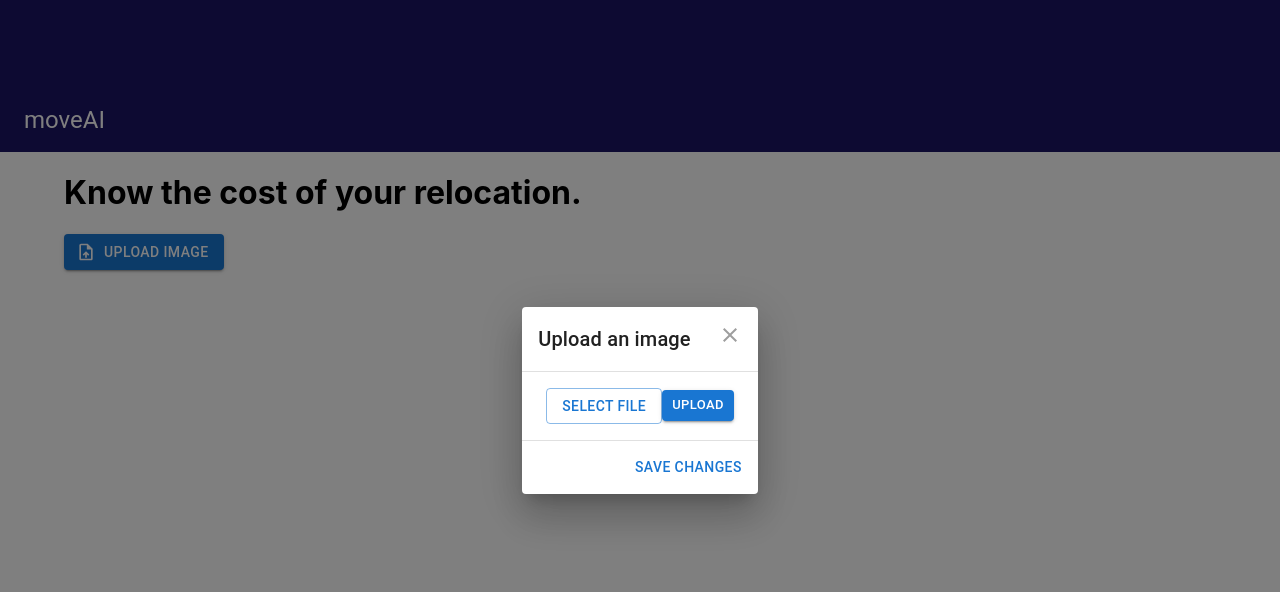
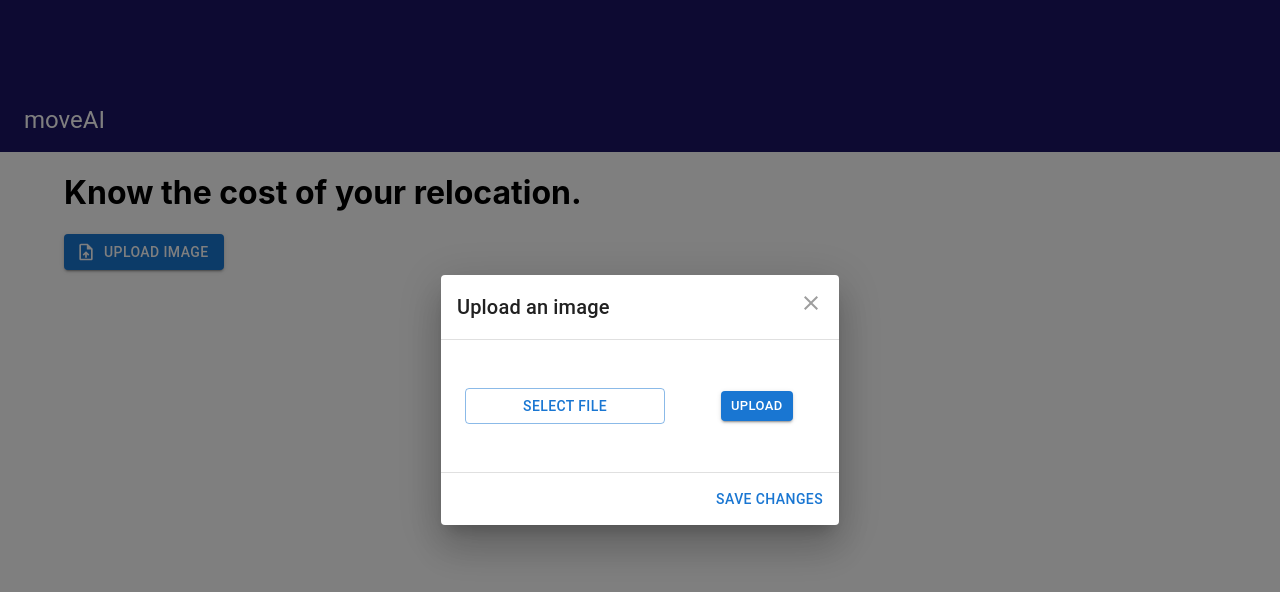
Before and after one commit to jokatty/moveAi, a React (Create React App) app: page / in a window 1280 px wide. Both pictures are taken after a click on the button "UPLOAD IMAGE". Shown: the top 592 px of the page. Built offline with nearby package versions, Linux system fonts and the light colour scheme.

Commit message:
style the uploadImageModal

```diff
--- a/src/components/UploadImageModal.jsx
+++ b/src/components/UploadImageModal.jsx
@@ -90,12 +90,13 @@ export default function UploadImageModal() {
         <BootstrapDialogTitle id="customized-dialog-title" onClose={handleClose}>
           Upload an image
         </BootstrapDialogTitle>
-        <DialogContent dividers>
+        <DialogContent dividers sx={{ height: 100, width: 350 }}>
           {/* <input type="file" onChange={readImages} /> */}
           <Button
             variant="outlined"
             component="label"
             className="upload"
+            sx={{ mr: 7, mt: 4, width: 200 }}
           >
             Select File
             <input
@@ -106,7 +107,7 @@ export default function UploadImageModal() {
           </Button>
           {/* <button type="button" onClick={handleClick}>upload</button> */}
 
-          <Button variant="contained" size="small" onClick={handleClick} className="upload">
+          <Button variant="contained" size="small" onClick={handleClick} className="upload" sx={{ mt: 4 }}>
             Upload
           </Button>
 
```
